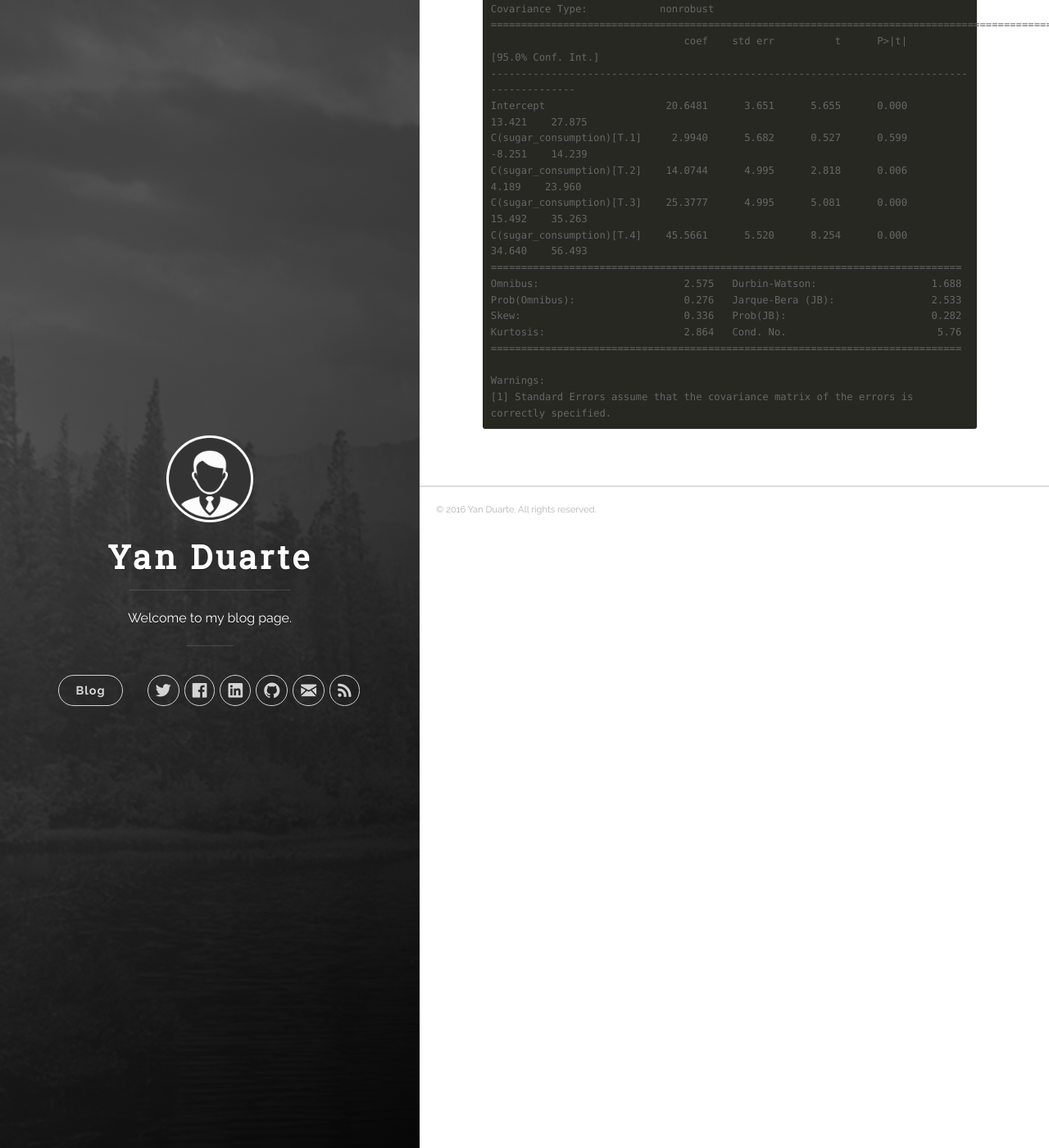
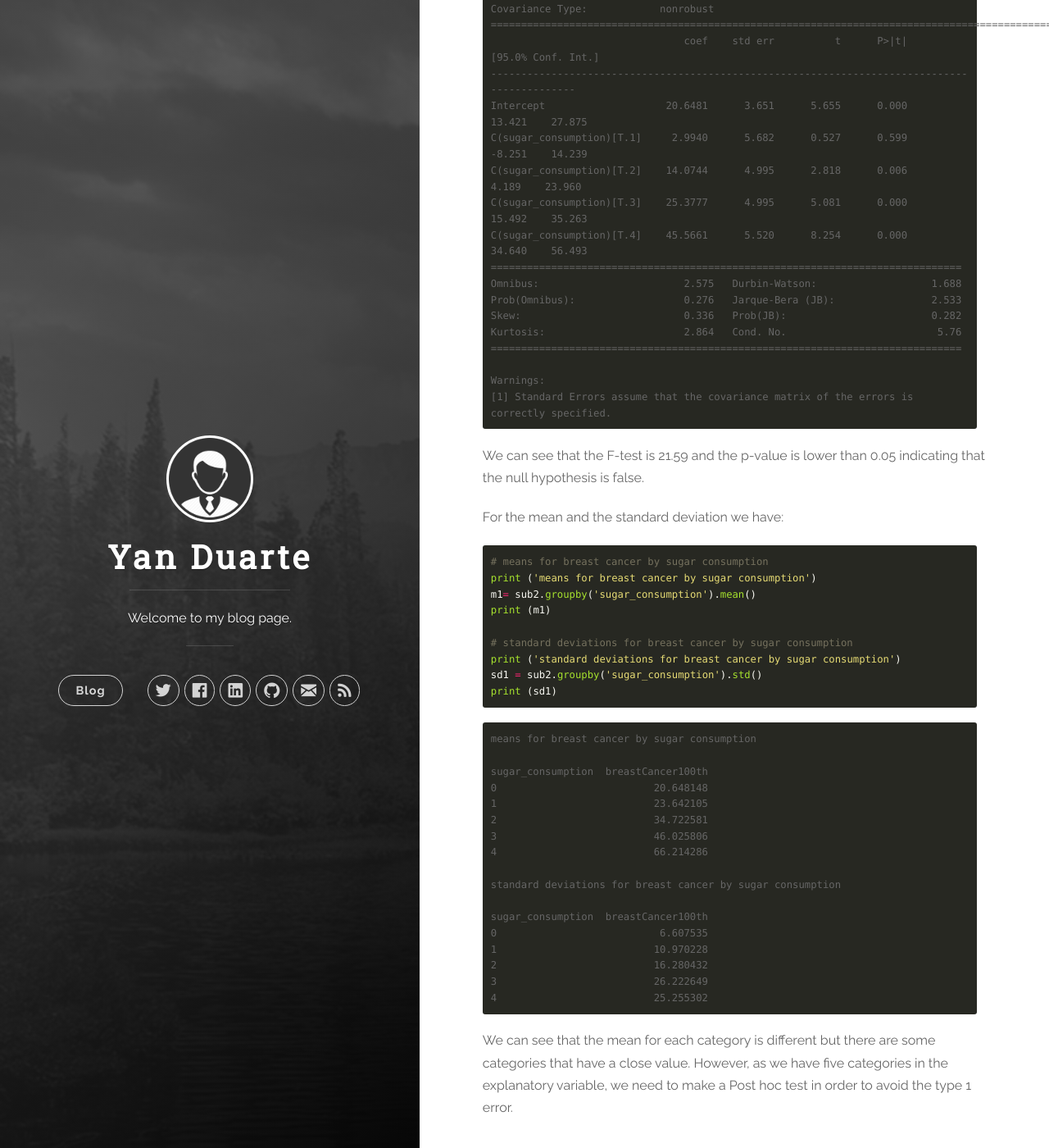
Before and after one commit to yan-duarte/yan-duarte.github.io, a Jekyll site: the page built from _posts/2016-07-29-DAT-Assignment1.md, in a window 1280 px wide and 1400 px high, scrolled down 1828 px. Shown: the whole window at 82% size. Built offline with Jekyll 4.4.1, drawn with Linux system fonts in a browser that asks for light colours; nearby versions of some CDN libraries.

Commit message:
Updated 2016-07-29-DAT-Assignment1.md

````diff
--- a/_posts/2016-07-29-DAT-Assignment1.md
+++ b/_posts/2016-07-29-DAT-Assignment1.md
@@ -94,3 +94,40 @@ Kurtosis:                       2.864   Cond. No.                         5.76
 Warnings:
 [1] Standard Errors assume that the covariance matrix of the errors is correctly specified.
 ```
+
+We can see that the F-test is 21.59 and the p-value is lower than 0.05 indicating that the null hypothesis is false.
+
+For the mean and the standard deviation we have:
+
+```python
+# means for breast cancer by sugar consumption
+print ('means for breast cancer by sugar consumption')
+m1= sub2.groupby('sugar_consumption').mean()
+print (m1)
+
+# standard deviations for breast cancer by sugar consumption
+print ('standard deviations for breast cancer by sugar consumption')
+sd1 = sub2.groupby('sugar_consumption').std()
+print (sd1)
+```
+```
+means for breast cancer by sugar consumption
+
+sugar_consumption  breastCancer100th
+0                          20.648148
+1                          23.642105
+2                          34.722581
+3                          46.025806
+4                          66.214286
+
+standard deviations for breast cancer by sugar consumption
+
+sugar_consumption  breastCancer100th
+0                           6.607535
+1                          10.970228
+2                          16.280432
+3                          26.222649
+4                          25.255302
+```
+
+We can see that the mean for each category is different but there are some categories that have a close value. However, as we have five categories in the explanatory variable, we need to make a Post hoc test in order to avoid the type 1 error.
````
